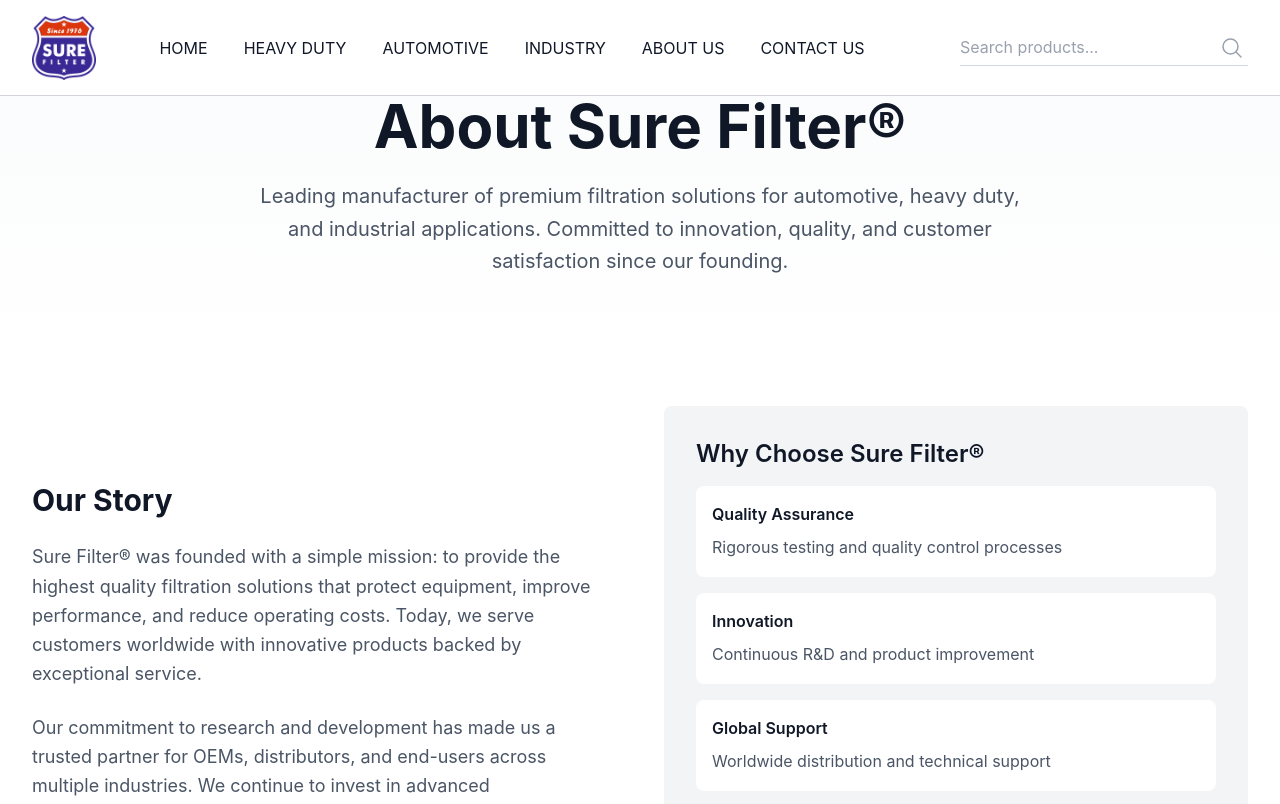
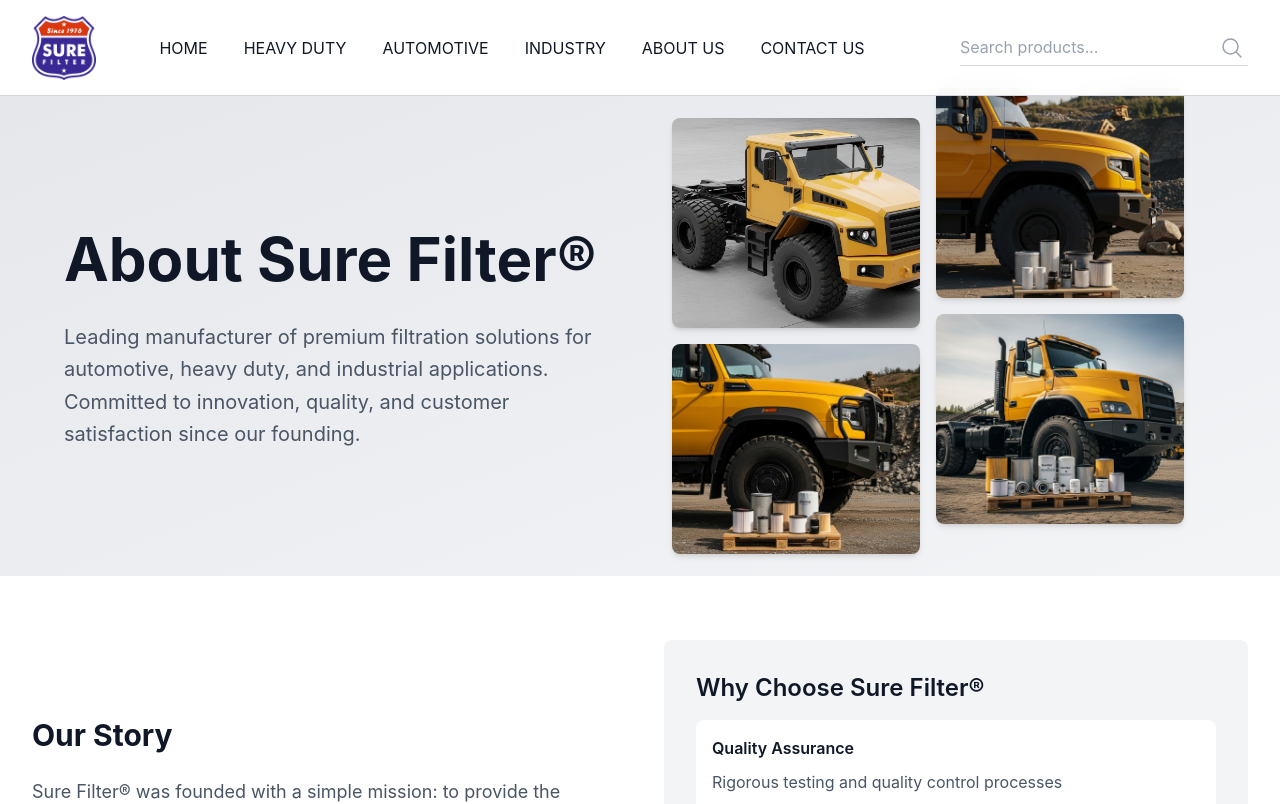
Before and after one commit to dmytro-spodarets/surefilter-us, a Next.js app in the folder surefilter-ui/: page /about-us in a window 1280 px wide. Shown: the top 804 px of the page. Built offline with nearby package versions, Linux system fonts and the light colour scheme.

Commit message:
add PageHero

```diff
--- a/surefilter-ui/src/app/about-us/page.tsx
+++ b/surefilter-ui/src/app/about-us/page.tsx
@@ -1,5 +1,6 @@
 import Header from '@/components/layout/Header';
 import Footer from '@/components/layout/Footer';
+import PageHero from '@/components/sections/PageHero';
 
 export default function AboutUsPage() {
   return (
@@ -7,19 +8,10 @@
       <Header />
 
       {/* Hero Section */}
-      <section className="pt-24 pb-16 bg-gradient-to-b from-gray-50 to-white">
-        <div className="max-w-7xl mx-auto px-4 sm:px-8">
-          <div className="text-center">
-            <h1 className="text-4xl md:text-5xl lg:text-6xl font-bold text-gray-900 mb-6">
-              About Sure Filter®
-            </h1>
-            <p className="text-xl text-gray-600 max-w-3xl mx-auto leading-relaxed">
-              Leading manufacturer of premium filtration solutions for automotive, heavy duty, and industrial
-              applications. Committed to innovation, quality, and customer satisfaction since our founding.
-            </p>
-          </div>
-        </div>
-      </section>
+      <PageHero
+        title="About Sure Filter®"
+        description="Leading manufacturer of premium filtration solutions for automotive, heavy duty, and industrial applications. Committed to innovation, quality, and customer satisfaction since our founding."
+      />
 
       {/* Company Story Section */}
       <section className="py-16">
--- /dev/null
+++ b/surefilter-ui/src/components/sections/PageHero.tsx
@@ -0,0 +1,77 @@
+"use client";
+
+import Image from 'next/image';
+import { cn } from '@/lib/utils';
+
+interface PageHeroProps {
+  title: string;
+  description?: string;
+  className?: string;
+}
+
+const PageHero: React.FC<PageHeroProps> = ({
+  title,
+  description,
+  className,
+}) => {
+  // Изображения для сетки 2x2 с offset'ами
+  const gridImages = [
+    { src: '/images/image.jpg', alt: 'Filter manufacturing', offset: false },
+    { src: '/images/image-2.jpg', alt: 'Quality control', offset: true },
+    { src: '/images/image-3.jpg', alt: 'Industrial equipment', offset: false },
+    { src: '/images/image-4.jpg', alt: 'Heavy duty machinery', offset: true },
+  ];
+
+  return (
+    <section className={cn(
+      'relative h-[60vh] min-h-[400px] lg:min-h-[400px] max-h-[600px] lg:lg:min-h-[500px] max-h-[600px] lg:max-h-[700px] bg-gradient-to-br from-gray-200 to-gray-100 flex items-center mt-24',
+      className
+    )}>
+      {/* Основной контейнер */}
+      <div className="max-w-7xl mx-auto px-4 sm:px-6 lg:px-8 w-full flex justify-center">
+        <div className="grid grid-cols-1 lg:grid-cols-2 gap-8 lg:gap-8 lg:gap-16 items-center max-w-6xl">
+
+          {/* Левая часть - контент */}
+          <div className="text-center lg:text-left">
+            {/* Заголовок */}
+            <h1 className="text-3xl sm:text-4xl lg:text-6xl font-bold text-gray-900 leading-tight mb-4 lg:mb-4 lg:mb-6">
+              {title}
+            </h1>
+
+            {/* Описание */}
+            {description && (
+              <p className="text-basese lg:text-xl text-gray-600 leading-relaxed">
+                {description}
+              </p>
+            )}
+          </div>
+
+          {/* Правая часть - сетка изображений 2x2 */}
+          <div className="grid grid-cols-2 gap-2 lg:gap-4 relative max-w-xx lg:max-w-lg h-fit mx-auto lg:mx-0">
+            {gridImages.map((img, index) => (
+              <div
+                key={index}
+                className={cn(
+                  'rounded-lg overflow-hidden shadow-md w-full h-[120px] lg:h-[210px]',
+                  img.offset && 'lg:-translate-y-[30px]'
+                )}
+              >
+                <Image
+                  src={img.src}
+                  alt={img.alt}
+                  width={136}
+                  height={210}
+                  className="w-full h-full object-cover"
+                  priority={index < 2}
+                />
+              </div>
+            ))}
+          </div>
+
+        </div>
+      </div>
+    </section>
+  );
+};
+
+export default PageHero;
```
